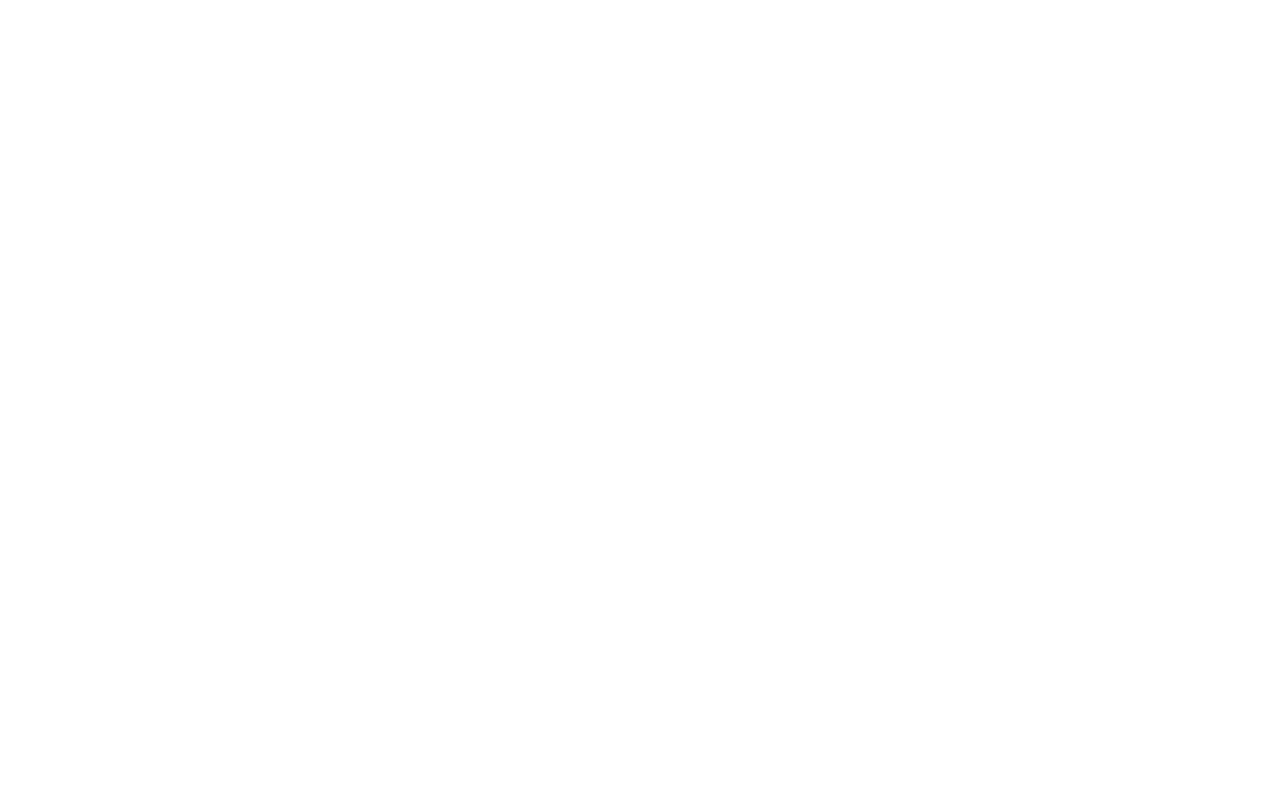
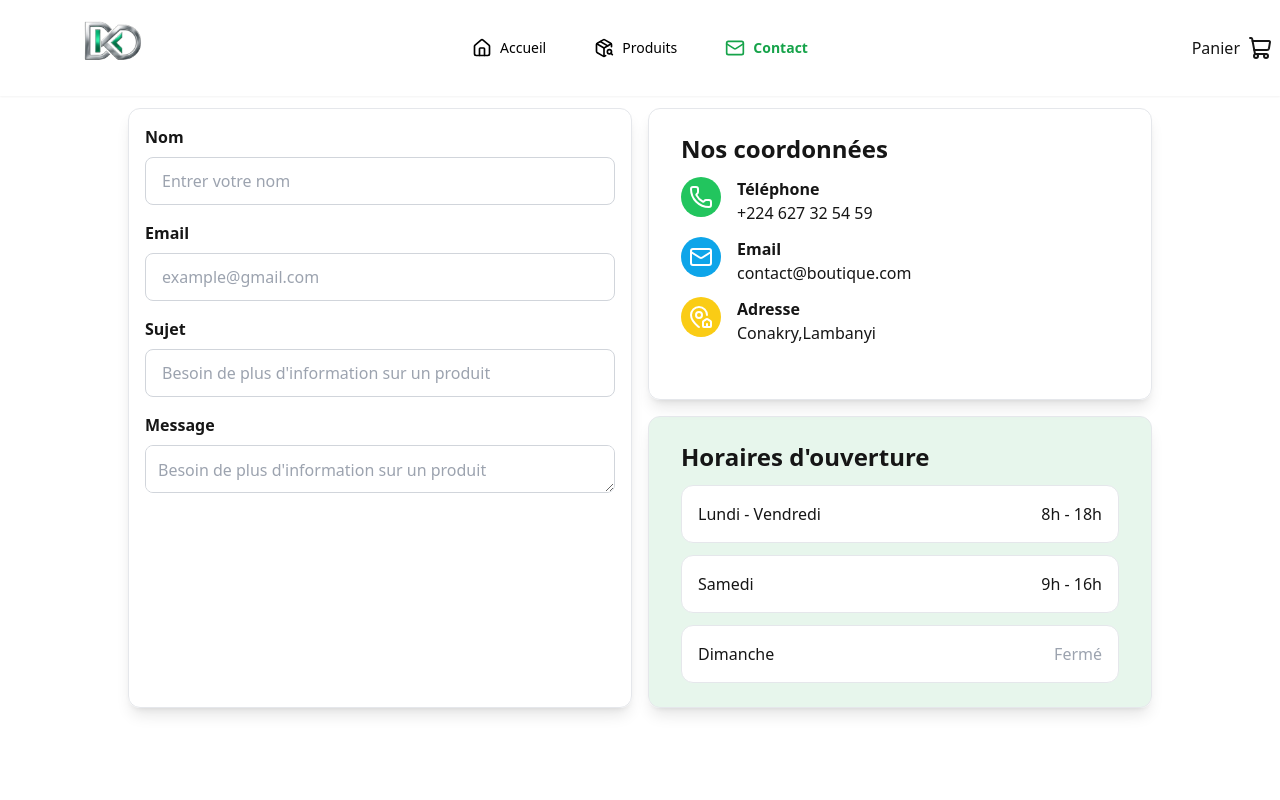
Before and after one commit to diallo1020/dkd-app, a React (Vite) app: page /Contact in a window 1280 px wide. Before the commit this address had no page. Shown: the top 800 px of the page. Built offline with nearby package versions, Linux system fonts and the light colour scheme.

Commit message:
nouvelle mis a jour

```diff
--- a/src/App.tsx
+++ b/src/App.tsx
@@ -1,5 +1,6 @@
 
 import Accueil from './pages/Accueil'
+import Contact from './pages/Contact'
 import Produits from './pages/Produits'
 import { BrowserRouter, Route, Routes } from 'react-router-dom'
 
@@ -11,10 +12,11 @@ function App() {
     <>
     <BrowserRouter>
     <Routes>
-      <Route path='/' element={<Accueil />}/>
-       <Route path='/Produits' element={<Produits/>}>
+      <Route path='/' element={<Accueil />} />
+      <Route path='/Produits' element={<Produits/>}/>
+      <Route path='/Contact' element={<Contact/>}/>
 
-      </Route>
+
     </Routes>
     </BrowserRouter>
 
--- a/src/components/HeroSection.tsx
+++ b/src/components/HeroSection.tsx
@@ -2,7 +2,7 @@
 const HeroSection = () => {
   return (
     <>
-       <div className='grid grid-cols-2 pl-6 pb-2   bg-primary/20  via-primary/10 to-transparent
+       <div className='grid grid-cols-2 pl-6 p-2   bg-primary/20  via-primary/10 to-transparent
         items-center lg:gap-4  h-full lg:h-90 overflow-hidden'>
       <div className='flex flex-row gap-2 lg:p-16 md:p-4 '>
         <div className='flex flex-col gap-2'>
--- a/src/components/Navbar.tsx
+++ b/src/components/Navbar.tsx
@@ -1,12 +1,13 @@
 import { House, Mail, PackageSearch, ShoppingCart } from 'lucide-react'
 
-import { Link, NavLink } from 'react-router-dom'
+import { NavLink } from 'react-router-dom'
+
 
 const Navbar = () => {
   return (
     <>
-
-   <div className="navbar bg-base-100 shadow-sm">
+  <div className='fixed w-full'>
+   <div className="navbar bg-base-100 shadow-sm lg:fixed">
   <div className="navbar-start">
     <img src="/images/logo.png" alt="logo" className='object-cover w-30 h-10 lg:h-20 lg:px-16' />
   </div>
@@ -16,31 +17,52 @@ const Navbar = () => {
       <NavLink
       to="/"
       className={({ isActive })  =>
-        isActive
-           ? "text-primary font-bold"
-            : "text-black"
+          `flex  justify-center items-center rounded-xl p-2 text-sm gap-2 ${
+          isActive
+        ?"text-primary font-bold"
+        :"text-black"
+      }`
       }
       >
+         <House width={20} />
 
        Accueil
        </NavLink>
        </a></li>
       <li>
-       <a>
+       <a className='hover:bg-primary/50'>
         <NavLink
         to="/Produits"
           className={
             ({isActive}) =>
-              isActive
-            ?"text-primary font-bold"
-            : "text-black"
-          }
-          >
+             `flex  justify-center items-center rounded-xl p-2 text-sm gap-2 ${
+          isActive
+        ?"text-primary font-bold"
+        :"text-black"
+      }`
+      }
+      >
+         <PackageSearch width={20} />
          Produits
          </NavLink>
          </a>
       </li>
-      <li><a>Contact</a></li>
+      <li>
+        <a className='hover:bg-primary/20'>
+          <NavLink
+          to="/Contact"
+          className={
+            ({isActive}) =>
+              `flex justify-center items-center gap-2 p-2 rounded-xl text-sm  ${
+             isActive
+               ?"text-primary font-bold"
+               :"text-black"
+            }`
+          }>
+            <Mail width={20} />
+          Contact
+          </NavLink></a>
+        </li>
     </ul>
   </div>
   <div className="navbar-end flex gap-2">
@@ -48,7 +70,7 @@ const Navbar = () => {
    <ShoppingCart />
   </div>
 </div>
-<div className='p-2 lg:hidden' >
+<div className='bg-white  shadow-xl  lg:hidden border ' >
   <ul className='flex justify-center items-center gap-6 '>
     <li >
     <a>
@@ -65,9 +87,40 @@ const Navbar = () => {
         <House width={20} />
       Accueil</NavLink>
     </a></li>
-    <li className='flex flex-col justify-center items-center rounded-xl p-2 text-sm'><PackageSearch width={20} /><a><Link to="/Produits">Produit</Link></a></li>
-    <li  className='flex flex-col justify-center items-center rounded-xl p-2 text-sm'><Mail width={20} /><a>Contact</a></li>
+    <li>
+      <a>
+        <NavLink to="/Produits"
+         className= {
+           ({isActive}) =>
+          `flex flex-col justify-center items-center rounded-xl p-2 text-sm ${
+
+            isActive
+            ?"text-primary font-bold"
+            :"text-black"
+            }`
+         }>
+       <PackageSearch width={20} />
+      Produit</NavLink></a></li>
+    <li  className='flex flex-col justify-center items-center rounded-xl p-2 text-sm'>
+
+      <a>
+        <NavLink
+        to="/Contact"
+        className={
+          ({isActive}) =>
+            `flex flex-col justify-center items-center p-2 gap-2 rounded-xl ${
+              isActive
+              ?"text-primary font-bold"
+              :"text-black"
+              }`
+        }>
+        <Mail width={20} />
+        Contact
+
+        </NavLink>
+        </a></li>
   </ul>
+</div>
 </div>
 </>
   )
--- a/src/pages/Accueil.tsx
+++ b/src/pages/Accueil.tsx
@@ -7,8 +7,10 @@ import Footer from '../components/Footer'
 
 export default function Accueil() {
   return (
-    <div>
-      <Navbar/>
+    <>
+     <Navbar/>
+    <div className='py-36'>
+
    <HeroSection/>
     <h3 className='font-bold text-4xl text-center'>Nouveau arrivage</h3>
       <p className='text-center'>Parcourez notre nouvelle
@@ -89,5 +91,6 @@ export default function Accueil() {
     <Footer/>
 
    </div>
+   </>
   )
 }
--- /dev/null
+++ b/src/pages/Contact.tsx
@@ -0,0 +1,91 @@
+import { Mail, MapPinHouse, Phone } from "lucide-react"
+import Navbar from "../components/Navbar"
+import Footer from "../components/Footer"
+
+
+const Contact = () => {
+  return (
+    <>
+    <Navbar/>
+    <div className="lg:py-6 lg:px-32 py-48 px-6">
+      <h1 className="flex justify-center items-center font-bold text-2xl lg:text-3xl ">Contactez-nous</h1>
+      <p className="lg:flex lg:justify-center lg:items-center text-center">Nous sommes à votre écoute pour toute question </p>
+      <div className="grid lg:grid-cols-2 lg:grid-rows-3 gap-4 py-6">
+        <div className="  border p-4 rounded-xl  shadow-lg grid row-span-2">
+        <form action="" className="flex-col space-y-4">
+            <div className="flex flex-col gap-2">
+            <label htmlFor="name" className="font-bold">Nom</label>
+            <input type="text" placeholder="Entrer votre nom"
+            className="input border border-gray-300 rounded-lg focus:outline-none  focus:border-primary " />
+            </div>
+             <div className="flex flex-col gap-2">
+            <label htmlFor="mail" className="font-bold">Email</label>
+            <input type="mail" placeholder="example@gmail.com"
+            className="input border border-gray-300 focus:border-primary focus:outline-none " />
+            </div>
+             <div className="flex flex-col gap-2">
+            <label htmlFor="subject" className="font-bold">Sujet</label>
+            <input type="text" placeholder="Besoin de plus d'information sur un produit"
+            className="input border border-gray-300 focus:border-primary focus:outline-none " />
+            </div>
+             <div className="flex flex-col gap-2">
+            <label htmlFor="message" className="font-bold">Message</label>
+            <textarea placeholder="Besoin de plus d'information sur un produit"
+            className="input border border-gray-300 p-3 focus:border-primary focus:outline-none " />
+            </div>
+        </form>
+
+        </div>
+         <div className="flex flex-col py-6 px-8 gap-3 border rounded-xl shadow-lg">
+        <h3 className=" lg:text-2xl text-xl font-bold">Nos coordonnées</h3>
+        <div className="flex flex-row gap-4">
+        <span className='bg-success flex  justify-center items-center
+      rounded-full w-10 h-10 text-white'><Phone />
+      </span>
+      <div>
+        <h6 className="font-bold">Téléphone</h6>
+        <p>+224 627 32 54 59</p>
+      </div>
+      </div>
+       <div className="flex flex-row gap-4">
+        <span className='bg-secondary flex  justify-center items-center
+      rounded-full w-10 h-10 text-white'><Mail />
+      </span>
+      <div>
+        <h6 className="font-bold">Email</h6>
+        <p>contact@boutique.com</p>
+      </div>
+      </div>
+       <div className="flex flex-row gap-4">
+        <span className='bg-warning flex  justify-center items-center
+      rounded-full w-10 h-10 text-white'><MapPinHouse />
+      </span>
+      <div>
+        <h6 className="font-bold">Adresse</h6>
+        <p>Conakry,Lambanyi</p>
+      </div>
+      </div>
+      </div>
+      <div className="flex flex-col py-6 px-8 gap-3 border rounded-xl shadow-lg bg-primary/10">
+         <h3 className="font-bold text-2xl">Horaires d'ouverture</h3>
+         <div className="flex justify-between border bg-white p-4 rounded-xl  ">
+            <p>Lundi - Vendredi</p>
+            <p>8h - 18h</p>
+         </div>
+         <div className="flex justify-between border bg-white p-4 rounded-xl  ">
+            <p>Samedi</p>
+            <p>9h - 16h</p>
+         </div>
+         <div className="flex justify-between border bg-white p-4 rounded-xl  ">
+            <p>Dimanche</p>
+            <p className="text-gray-400 ">Fermé</p>
+         </div>
+      </div>
+      </div>
+    </div>
+      <Footer/>
+    </>
+  )
+}
+
+export default Contact
--- a/src/pages/Produits.tsx
+++ b/src/pages/Produits.tsx
@@ -1,13 +1,16 @@
 import { Search } from "lucide-react"
 import Card from "../components/Card"
 import Navbar from "../components/Navbar"
+import Footer from "../components/Footer"
 
 
 const Produits = () => {
   return (
+    <>
+    <div>
     <div>
       <Navbar/>
-    <div className="p-8 " >
+    <div className="lg:p-8 py-48 px-6" >
       <div className="space-y-2 lg:px-16" >
       <h1 className="font-bold text-xl lg:2xl">Notre Collection</h1>
       <p className="text-sm">Découvrez nos bijoux, montres, sacs et chaussures</p>
@@ -57,6 +60,9 @@ const Produits = () => {
     </div>
     </div>
     </div>
+    </div>
+    <Footer/>
+    </>
   )
 }
 
```
